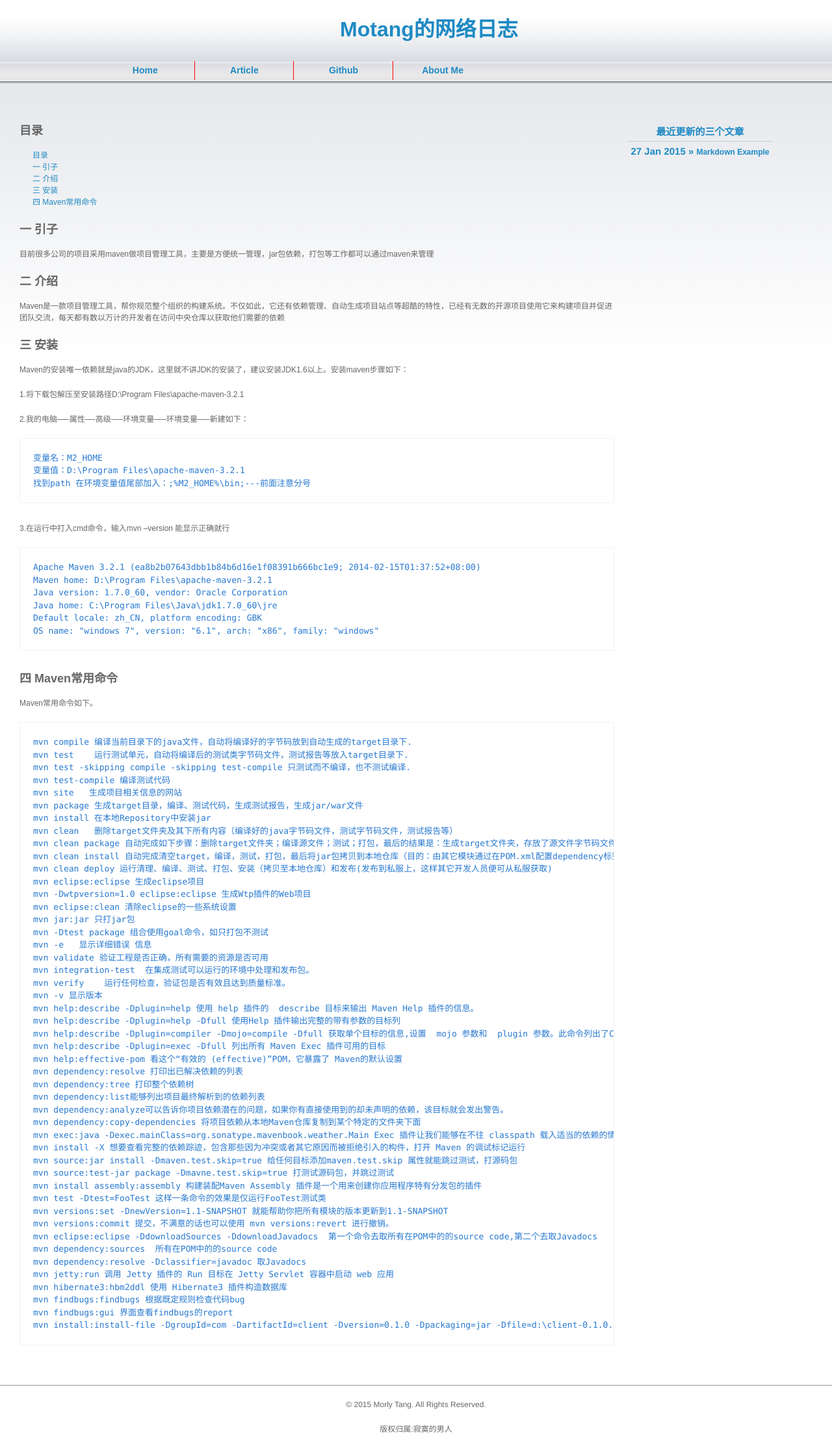
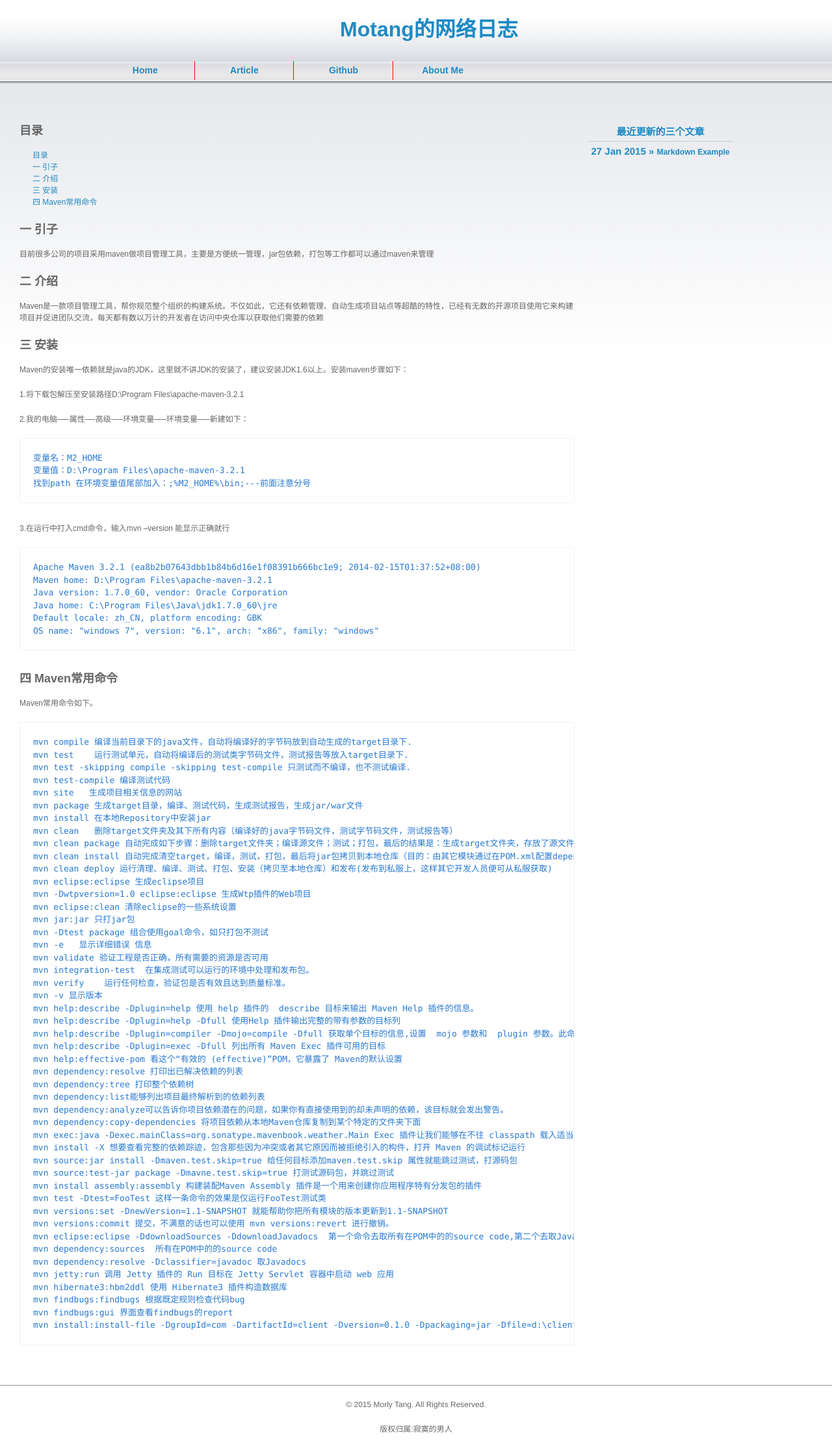
Before and after one commit to Motang/motang.github.io, a Jekyll site: the page built from _posts/2015-01-28-Maven介绍及安装.md, in a window 1280 px wide. Shown: the whole page at 65% size. Built offline with Jekyll 4.4.1, drawn with Linux system fonts in a browser that asks for light colours.

Commit message:
updated css

```diff
--- a/css/index.css
+++ b/css/index.css
@@ -40,7 +40,7 @@ visibility:hidden;
 .content-detail .right{ float:left; width:20%;}
 .content-detail .first { border-bottom:1px #CCCCCC solid;  }
 .content-detail .right li{ color:#1F8AC4; float:none;height:29px; line-height:29px;  font-weight:bold; text-align:center; margin:0px; }
-.content-detail .left{ float:left; width:75%; font-family:Arial, Helvetica, sans-serif; font-size:12px;text-align:left; }
+.content-detail .left{ float:left; width:70%; font-family:Arial, Helvetica, sans-serif; font-size:12px;text-align:left; }
 .content-detail .left li{ float:none;}
 
 .bottom .spl{  height:1px; border-bottom:1px #999999 solid; text-align:center;}
```
